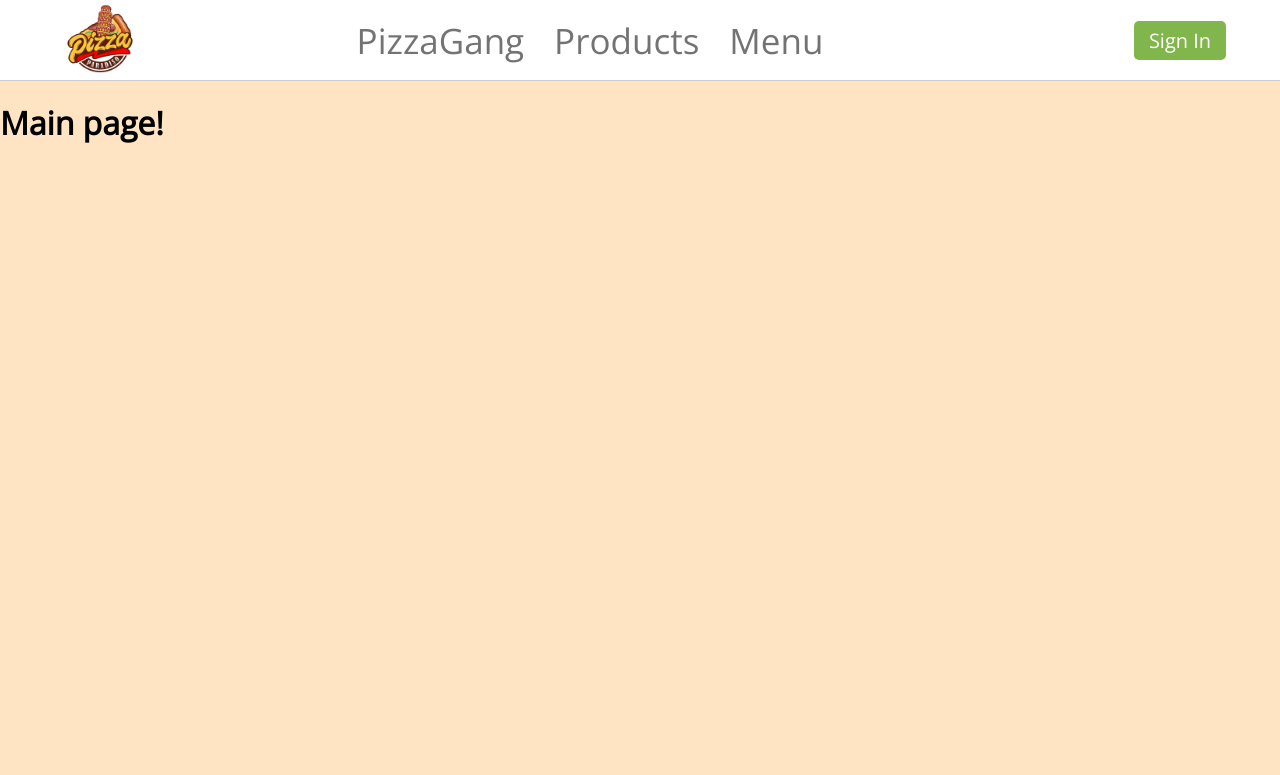
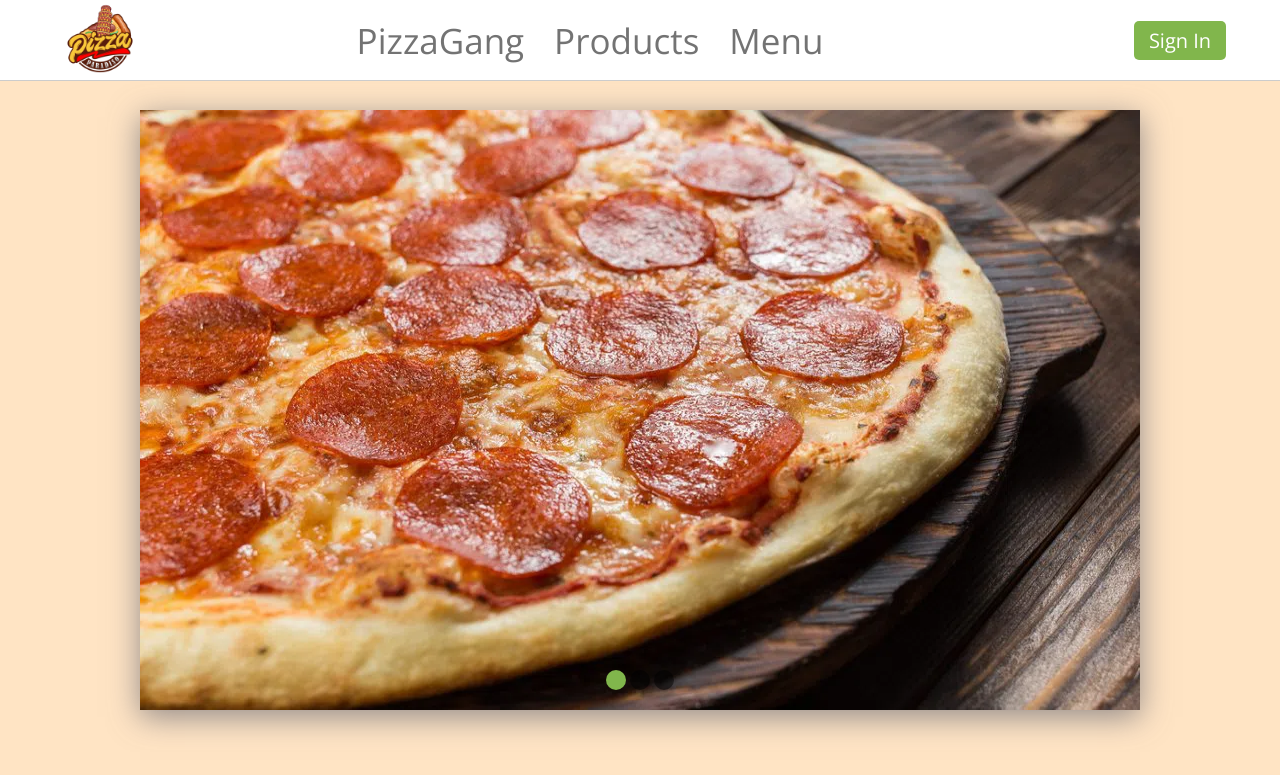
Before and after one commit to kaloydimitrov/PizzaGang, a Django app: page / in a window 1280 px wide. Shown: the top 775 px of the page. Run offline with Django 4.2, Linux system fonts and the light colour scheme; some libraries are stand-ins or nearby versions.

Commit message:
slideshow

```diff
--- /dev/null
+++ b/static/css/index.css
@@ -0,0 +1,59 @@
+.slider {
+    margin-top: 30px;
+    width: 1000px;
+    height: 600px;
+    margin-left: auto;
+    margin-right: auto;
+    text-align: center;
+    overflow: hidden;
+    box-shadow: rgba(100, 100, 111, 0.7) 0 7px 29px 0;
+}
+
+.image-container {
+    width: 3000px;
+    height: 600px;
+    clear: both;
+    position: relative;
+    -webkit-transition: left 2s;
+    -moz-transition: left 2s;
+    -o-transition: left 2s;
+    transition: left 2s;
+}
+
+.slide {
+    width: 1000px;
+    height: 600px;
+    float: left;
+    margin: 0;
+    padding: 0;
+    position: relative;
+}
+
+#slide-1:target ~ .image-container {
+    left: 0;
+}
+
+#slide-2:target ~ .image-container {
+    left: -1000px;
+}
+
+#slide-3:target ~ .image-container {
+    left: -2000px;
+}
+
+.buttons {
+    position: relative;
+    top: -40px;
+}
+
+.buttons a {
+    display: inline-block;
+    height: 20px;
+    width: 20px;
+    border-radius: 50px;
+    background-color: rgba(0, 0, 0, 0.5);
+}
+
+.buttons .button.active {
+    background-color: rgb(129, 182, 76);
+}
--- a/templates/index.html
+++ b/templates/index.html
@@ -1,9 +1,73 @@
 {% extends 'base/base.html' %}
+{% load static %}
 
 {% block head %}
-    <title>PizzaGang - your pizza, at a bargain price</title>
+    <title>PizzaGang</title>
+    <link rel="stylesheet" href="{% static 'css/index.css' %}">
 {% endblock %}
 
 {% block content %}
-<h1>Main page!</h1>
+    <div class="slider">
+        <span id="slide-1"></span>
+        <span id="slide-2"></span>
+        <span id="slide-3"></span>
+        <div class="image-container">
+            <img src="{% static 'images/pizza/shutterstock_514457074.jpg.webp' %}" class="slide" alt="pizza-img"/>
+            <img src="{% static 'images/pizza/shutterstock_244706695.jpg.webp' %}" class="slide" alt="pizza-img"/>
+            <img src="{% static 'images/pizza/shutterstock_548340295.jpg.webp' %}" class="slide" alt="pizza-img"/>
+        </div>
+        <div class="buttons">
+            <a href="#slide-1" class="button {% if currentSlide == 1 %}active{% endif %}" onclick="changeSlide(1)"></a>
+            <a href="#slide-2" class="button {% if currentSlide == 2 %}active{% endif %}" onclick="changeSlide(2)"></a>
+            <a href="#slide-3" class="button {% if currentSlide == 3 %}active{% endif %}" onclick="changeSlide(3)"></a>
+        </div>
+    </div>
+
+    <script>
+        let currentSlide = 1;
+        const totalSlides = 3;
+        const slideInterval = 3000;
+
+        function changeSlide(slideNumber) {
+            const currentSlideElement = document.getElementById(`slide-${currentSlide}`);
+            const nextSlideElement = document.getElementById(`slide-${slideNumber}`);
+            const imageContainer = document.querySelector('.image-container');
+            const buttons = document.querySelectorAll('.button');
+
+            currentSlideElement.classList.remove('active');
+            nextSlideElement.classList.add('active');
+
+            const offset = (slideNumber - 1) * 1000;
+            imageContainer.style.left = `-${offset}px`;
+
+            currentSlide = slideNumber;
+
+            buttons.forEach((button, index) => {
+                if (index + 1 === currentSlide) {
+                    button.classList.add('active');
+                } else {
+                    button.classList.remove('active');
+                }
+            });
+        }
+
+        function setupSlider() {
+            const initialSlide = window.location.hash.slice(1).split('-')[1];
+            if (initialSlide) {
+                currentSlide = parseInt(initialSlide);
+            }
+
+            const initialButton = document.querySelector(`.buttons .button[href="#slide-${currentSlide}"]`);
+            initialButton.classList.add('active');
+
+            changeSlide(currentSlide);
+        }
+
+        window.addEventListener('load', setupSlider);
+
+        setInterval(() => {
+            const nextSlide = (currentSlide % totalSlides) + 1;
+            changeSlide(nextSlide);
+        }, slideInterval);
+    </script>
 {% endblock %}
```
